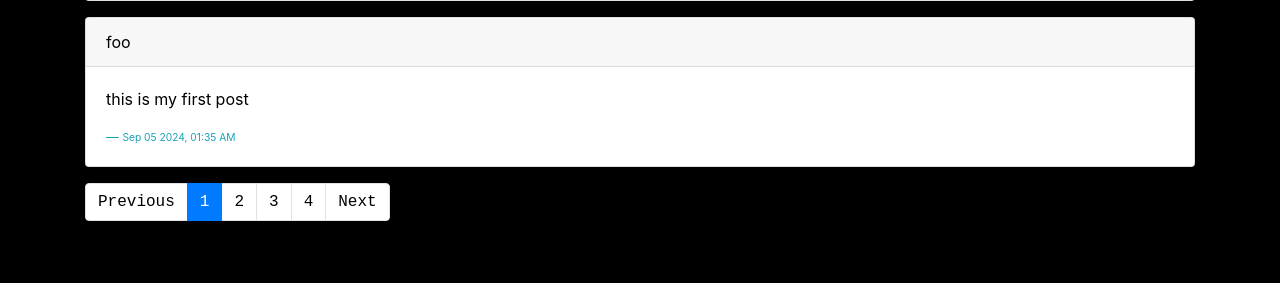
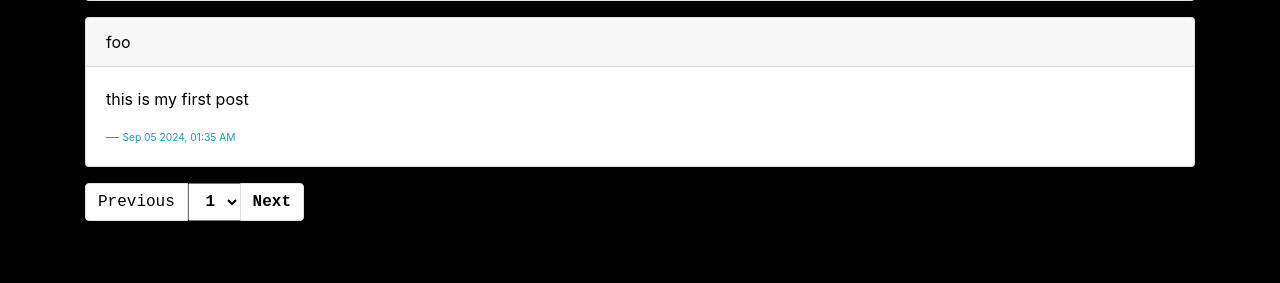
Before and after one commit to Izzywa/Network, a Django app: page / in a window 1280 px wide. Shown: the part 267-550 px from the top of the page. Run offline with Django 3.2, Linux system fonts and the light colour scheme; data comes from the database, SQL or seed files in the repository; both versions use the stored data as it was after the commit; some libraries are stand-ins or nearby versions.

Commit message:
added select options for pagination for easier selection

```diff
--- a/network/static/network/show-post.js
+++ b/network/static/network/show-post.js
@@ -140,30 +140,30 @@ function FetchPage(props) {
 }
 
 function Pagination(props) {
+
     function pageChanger(event) {
         props.changePage({
             'filter': props.filter,
-            'page': event.currentTarget.dataset.page
+            'page': event.currentTarget.value
         })
     }
     function PageNumber() {
         let list = Array(props.pagination.num_pages).fill().map((_, index) => index + 1);
+
         return (
             <>
-            {
-                list && list.map((item) => {
-                    if (item == props.currentPage) {
-                        return( <li key ={item} className="page-item active" aria-current="page">
-                            <span className="page-link">
-                              <span>{item}</span>
-                              <span className="sr-only">(current)</span>
-                            </span>
-                          </li>)
-                    } else {
-                        return <li key={item} className="page-item" data-page={item} onClick={pageChanger}><a className="page-link"><span>{item}</span></a></li>
-                    }
-                })
-            }
+            <select onChange={pageChanger} value={props.currentPage}>
+                {
+                    list && list.map((item) => {
+                        return(
+                            <option key={item} value={item} className="page-option">
+                                {item}
+                            </option>
+                        )
+                    })
+                }
+            </select>
+
             </>
         )
 
@@ -174,15 +174,23 @@ function Pagination(props) {
         <nav aria-label="posts-pagination">
             <ul className="pagination">
               <li className="page-item">
-                <a className="page-link" data-page={props.pagination.has_previous ? (parseInt(props.currentPage) - 1):1} onClick={pageChanger}>
+                <button
+                className="page-link"
+                disabled={!props.pagination.has_previous}
+                value={props.pagination.has_previous ? (parseInt(props.currentPage) - 1):1}
+                onClick={pageChanger}>
                     <span className={props.pagination.has_previous ? "":"disabled"}>Previous</span>
-                    </a>
+                    </button>
               </li>
               < PageNumber />
               <li className={props.pagination.has_next ? "page-item":"page-item disabled"}>
-                <a className="page-link" data-page={props.pagination.has_next ? (parseInt(props.currentPage) + 1):props.pagination.num_pages} onClick={pageChanger}>
+                <button
+                className="page-link"
+                value={props.pagination.has_next ? (parseInt(props.currentPage) + 1):props.pagination.num_pages}
+                disabled={!props.pagination.has_next}
+                onClick={pageChanger}>
                     <span>Next</span>
-                    </a>
+                    </button>
               </li>
             </ul>
           </nav>
--- a/network/static/network/styles.css
+++ b/network/static/network/styles.css
@@ -100,12 +100,22 @@ body {
   color: black;
 }
 
-li.page-item {
+select, .page-item > button, select > option {
   font-family: "Courier New", Courier, monospace;
   color: black;
+  font-size: 1em;
+  font-weight: bold;
 }
-li.page-item.active {
-  background-color: blue;
+select:disabled, .page-item > button:disabled, select > option:disabled {
+  font-weight: lighter;
+}
+
+select {
+  padding-left: 0.8em;
+  padding-right: 0.5em;
+}
+select > option {
+  background-color: red;
 }
 
 #new-post-div {
--- a/network/static/network/styles.scss
+++ b/network/static/network/styles.scss
@@ -115,11 +115,21 @@ body {
     color:black;
 }
 
-li.page-item{
+select , .page-item > button, select > option {
     font-family: 'Courier New', Courier, monospace;
     color: black;
-    &.active {
-        background-color: blue;
+    font-size: 1em;
+    font-weight: bold;
+    &:disabled {
+        font-weight: lighter;
+    }
+}
+
+select {
+    padding-left: 0.8em;
+    padding-right: 0.5em;
+    >option {
+        background-color: red;
     }
 }
 
--- a/network/views.py
+++ b/network/views.py
@@ -94,7 +94,6 @@ def page(request, filter, num):
 
         posts = Post.objects.filter(poster=username).order_by("-timestamp")
 
-    print(not request.user.is_authenticated)
 
     if len(posts) == 0:
         return JsonResponse('None', safe=False)
@@ -131,7 +130,6 @@ def compose(request):
         content = json.loads(request.body).get("content", "")
 
         if content.strip() == "":
-            print("empty")
             return JsonResponse({
             "error": True,
             "type": "info",
```
Also changed, not shown: network/static/network/test.jsx (+15 -0 lines), db.sqlite3, 1 other file.
